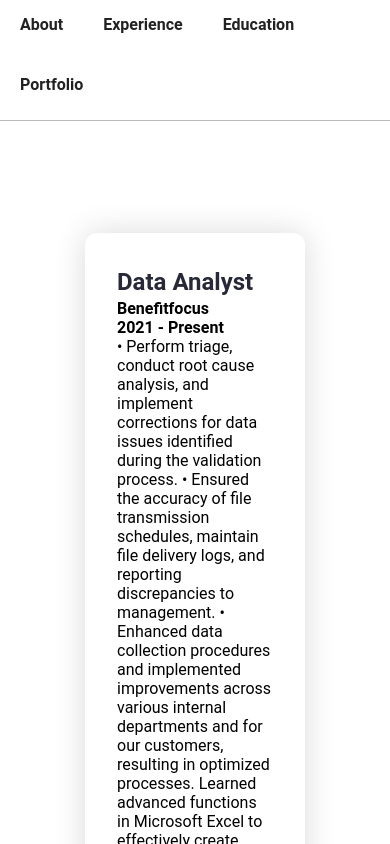
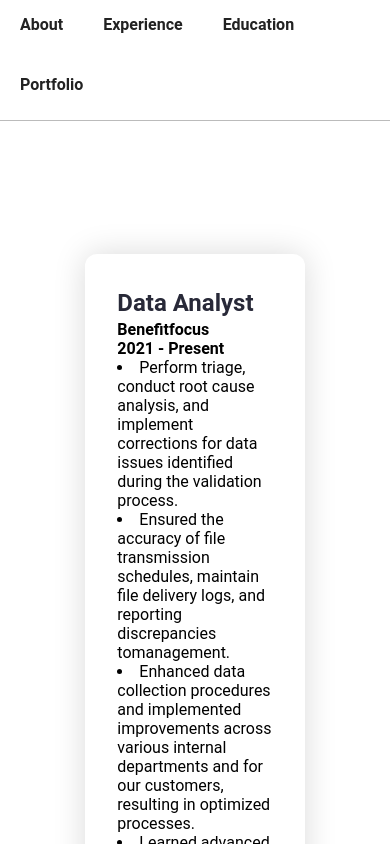
Before and after one commit to aram249/portfolio-react-app, a React (Create React App) app in the folder portfolio-app/: page / in a window 390 px wide. Both pictures are taken after a click on the item "Experience". Shown: the top 844 px of the page. Built offline with nearby package versions, Linux system fonts and the light colour scheme.

Commit message:
Refactor "Portfolio" page

```diff
--- a/portfolio-app/src/components/TabComponent/ExperienceTab.jsx
+++ b/portfolio-app/src/components/TabComponent/ExperienceTab.jsx
@@ -3,9 +3,6 @@ import '../../styles/Card.css'
 
 const ExperienceTab = (props) => {
     const experience = props.props;
-    console.log("line 6");
-    console.log(experience);
-
 
     return (
         <section className='card--section' id='Experience'>
@@ -24,7 +21,13 @@ const ExperienceTab = (props) => {
                                     {value.startDate} - {value.endDate}
                                 </h4>
                                 <p className='text-md'>
-                                    {value.description}
+                                    {
+                                        value.description.map((val, index) =>(
+                                            <li className='text' key={index}>
+                                                {val}
+                                            </li>
+                                        ))
+                                    }
                                 </p>
                             </div>
                         </div>
--- a/portfolio-app/src/components/TabComponent/ProjectsTab.jsx
+++ b/portfolio-app/src/components/TabComponent/ProjectsTab.jsx
@@ -3,6 +3,7 @@ import '../../styles/Card.css'
 
 const ProjectsTab = (portfolio) => {
     const projects = portfolio.props;
+
 
     return (
         <section className='card--section' id='Portfolio'>
@@ -15,11 +16,19 @@ const ProjectsTab = (portfolio) => {
                                     {value.projectName}
                                 </h3>
                                 <p className='text-md'>
-                                    {value.description}
+                                    {
+                                        value.description.map((value, index) =>(
+                                            <li className='text' key={index}>
+                                                {value}
+                                            </li>
+                                        ))
+                                    }
                                 </p>
                             </div>
-                            <p className='text-sm-card--link'>
-                            Github link
+                            <p className='text-sm-card--link' >
+                                <a href = {value.link}>
+                                {value.title}
+                                </a>
                             </p>
                         </div>
                     </div>
@@ -30,4 +39,6 @@ const ProjectsTab = (portfolio) => {
     )
 }
 
+
+
 export default ProjectsTab;
--- a/portfolio-app/src/components/Tabs.jsx
+++ b/portfolio-app/src/components/Tabs.jsx
@@ -18,8 +18,7 @@ const experience = [
         company: "Benefitfocus",
         startDate: "2021",
         endDate: "Present",
-        description: "• Perform triage, conduct root cause analysis, and implement corrections for data issues identified during the validation process. • Ensured the accuracy of file transmission schedules, maintain file delivery logs, and reporting discrepancies to management. • Enhanced data collection procedures and implemented improvements across various internal departments and for our customers, resulting in optimized processes. Learned advanced functions in Microsoft Excel to effectively create pivot tables and generate comprehensive pivot reports. "
-
+        description: ["Perform triage, conduct root cause analysis, and implement corrections for data issues identified during the validation process.", "Ensured the accuracy of file transmission schedules, maintain file delivery logs, and reporting discrepancies tomanagement.","Enhanced data collection procedures and implemented improvements across various internal departments and for our customers, resulting in optimized processes.", "Learned advanced functions in Microsoft Excel to effectively create pivot tables and generate comprehensive pivot reports"]
     }
 ];
 
@@ -43,13 +42,17 @@ const education = [
 const projects = [
     {
         projectName: "BeachCS",
-        description: "Architected and implemented an interactive web application that acts as a student’s educational guide containing relevant information regarding all aspects of the Computer Science/Computer Engineering field of study CSU Long Beach.",
-        skills: ""
+        description: ["Architecture and implemented a full-stack web application that acts as a student’s education guide containing all information regarding all Computer Engineering Computer Science for students at CSULB.", "Integrated the application with AWS EC2 to establish the back-end infrastructure, utilizing AWS RDS for executing queries.","Collaborated with a team by following Agile methodologies and scheduled daily meetings to discuss progress, user stories andissues."],
+        skills: "",
+        title: "View In Github",
+        link: "https://github.com/ShujoyI/CSULB_CECS_Wiki"
     },
     {
         projectName: "WaterQualityNetwork",
-        description: "Architected and implemented a network of IoT sensors to monitor water contamination in the city of Long Beach, and developed an interactive web application that acts as a hub for all the data contamination levels obtained by sensors.",
-        skills: ""
+        description: ["Architecture and implemented a full-stack web application architecture that performs data analysis on a Network of Wireless Sensors.", "Integrated the application with a GCP virtual machine, utilizing the Compute Engine API as the back-end server. This setup allows for querying data from the front-end framework.", "Integrate with TCP server-client architecture, enabling the retrieval of data measurements from sensors and transmitting them to the back-end server."],
+        skills: "",
+        title: "View In Github",
+        link: "https://github.com/aram249/WaterQualityNetwork"
     }
 ];
 
--- a/portfolio-app/src/styles/AboutTab.css
+++ b/portfolio-app/src/styles/AboutTab.css
@@ -59,3 +59,15 @@
     width: 100%;
     height: 100%;
 }
+
+@media only screen and (max-width: 1200px) {
+    .about--section{
+        display: flex;
+        flex-direction: column;
+    }
+    .about--section {
+        gap: 20px;
+        padding-top: 0;
+        padding-bottom: 0;
+      }
+}
--- a/portfolio-app/src/styles/Card.css
+++ b/portfolio-app/src/styles/Card.css
@@ -16,7 +16,8 @@
 
 .card--section {
     display: flex;
-    padding: 112px 85px;
+    grid-template-columns: repeat(2, 1fr);
+    padding: 133.333px 85.333px 133.333px;
     flex-direction: column;
     align-items: flex-start;
     gap: 80px;
@@ -36,6 +37,7 @@
     align-items: flex-start;
     gap: 32px;
     flex: 1 0 0;
+    background: #fff;
     box-shadow: 0 0 32px rgba(0, 0, 0, 0.15);
     cursor: pointer;
     border-top-left-radius: 12px;
@@ -46,7 +48,7 @@
     display: flex;
     padding: 32px;
     flex-direction: column;
-    align-items: center;
+    align-items: flex-start;
     gap: 32px;
     align-self: stretch;
 }
```
